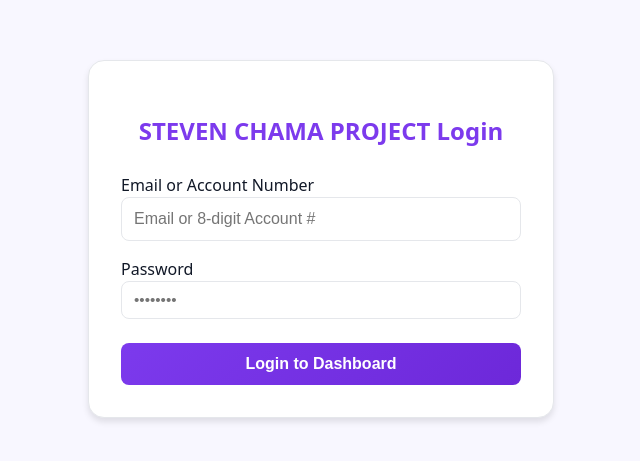
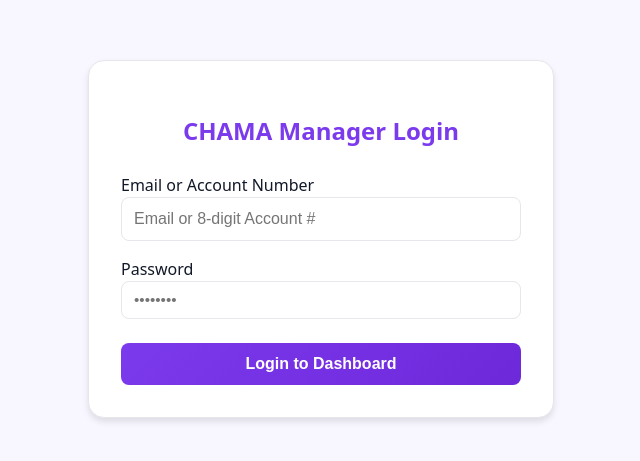
Before and after one commit to ARMSTRONGOPONDO/chama, a React (Vite) app in the folder frontend/vite-project/: page / in a window 1280 px wide. Shown: the part 161-622 px from the top of the page, without its empty margins (319-959 px from the left). Built offline with nearby package versions, Linux system fonts and the light colour scheme; no server answers.

Commit message:
feat: update project title to "CHAMA Manager" in App and Login components

```diff
--- a/frontend/vite-project/src/App.tsx
+++ b/frontend/vite-project/src/App.tsx
@@ -276,7 +276,7 @@ function App() {
 	return (
 		<div className="app-shell">
 			<aside className="sidebar">
-				<div className="sidebar-title">STEVEN CHAMA PROJECT</div>
+				<div className="sidebar-title">CHAMA Manager</div>
 				<nav className="sidebar-nav">
 					<button
 						type="button"
@@ -318,7 +318,7 @@ function App() {
 			<div className="main-column">
 				<header className="topbar">
 					<div className="topbar-left">
-						<div className="topbar-brand">STEVEN CHAMA PROJECT</div>
+						<div className="topbar-brand">CHAMA Manager</div>
 						<p className="topbar-subtitle">Lightweight command center for your chama</p>
 					</div>
 					<div className="topbar-right">
--- a/frontend/vite-project/src/components/Login.tsx
+++ b/frontend/vite-project/src/components/Login.tsx
@@ -17,7 +17,7 @@ export function Login({ handleLogin, alert }: LoginProps) {
     return (
         <div className="login-container">
             <div className="card">
-                <h2>STEVEN CHAMA PROJECT Login</h2>
+                <h2>CHAMA Manager Login</h2>
                 {alert && <div className="alert">{alert}</div>}
                 <form onSubmit={handleSubmit} className="form-stack">
                     <label>
```
